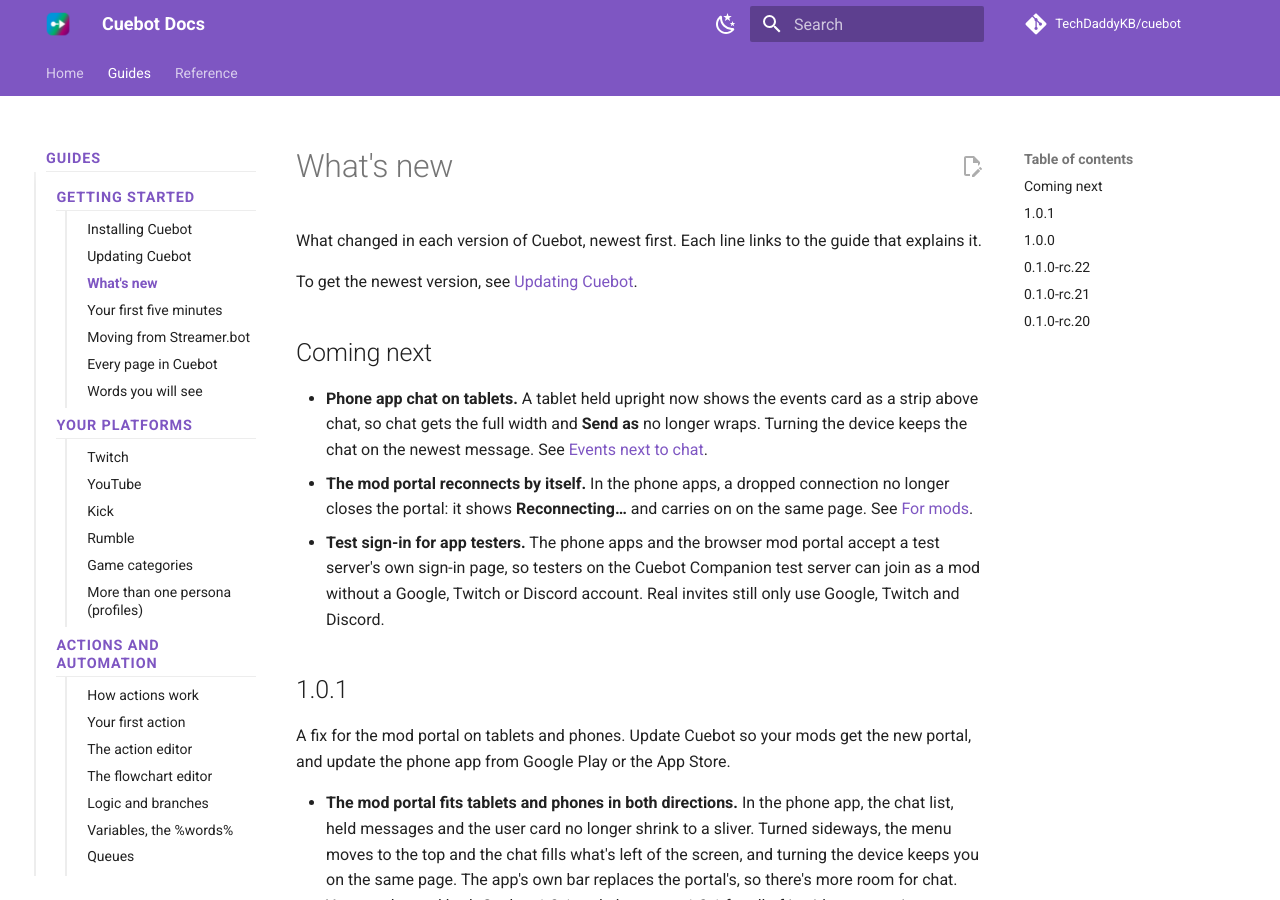
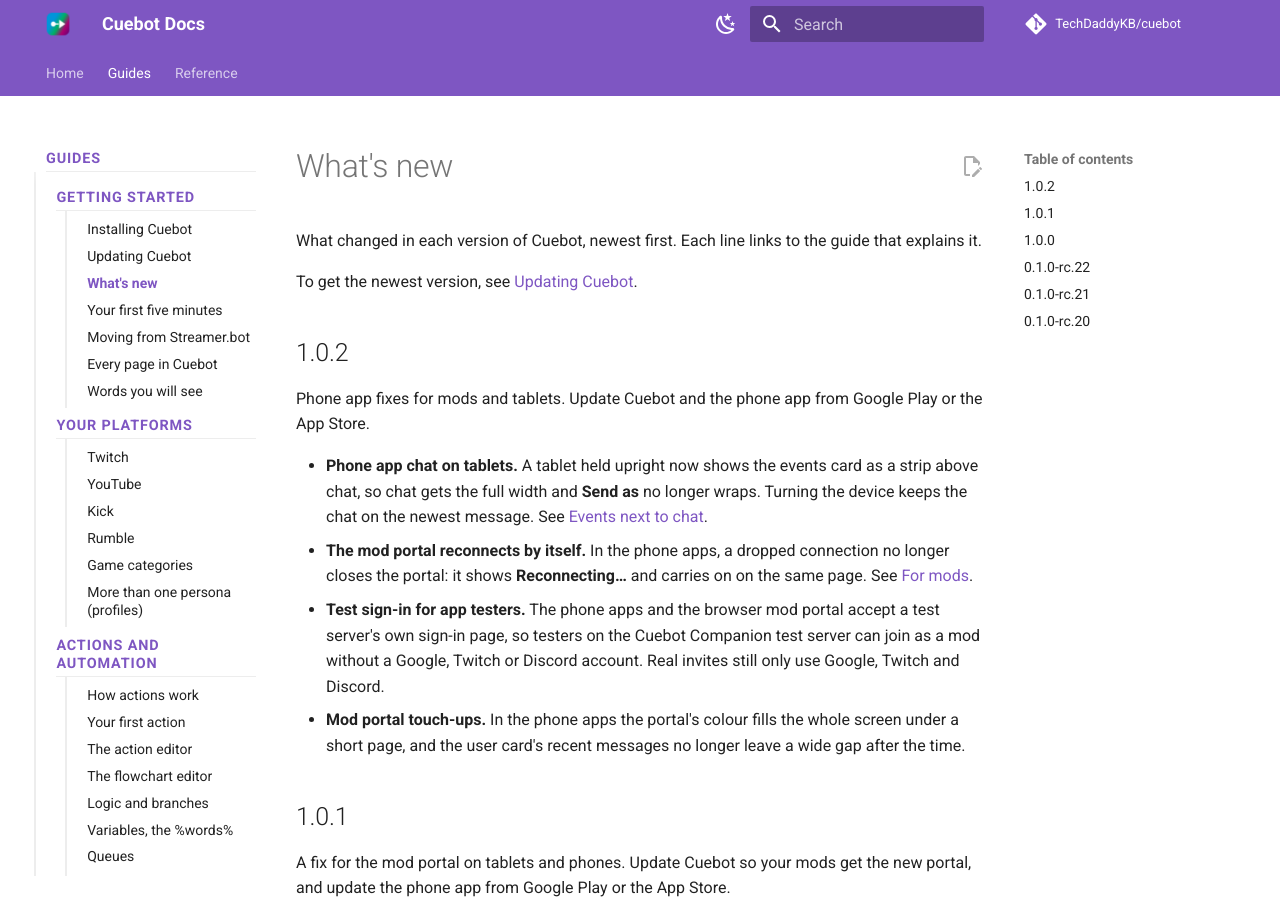
Before and after one commit to TechDaddyKB/cuebot, an MkDocs documentation site: the page built from website/docs/guides/start/whats-new.md, in a window 1280 px wide and 900 px high. Built offline with MkDocs 1.6.1 and Material for MkDocs 9.7.7, drawn with Linux system fonts in a browser that asks for light colours; comment, search, counter and statistics services are not loaded.

Commit message:
Release 1.0.2: mod portal reconnects, tablet chat, tester sign-in
- Version 1.0.2 (Directory.Build.props, iOS MARKETING_VERSION, live
  testing checklist).
- What's new: "Coming next" becomes 1.0.2 (portal auto-reconnect,
  events strip on upright tablets and chat staying on the newest line,
  test-server sign-in for testers, portal touch-ups).

Tested before the bump: Android tablet end to end (pairing, Deck,
Dashboard, Chat, Settings, mod portal with Test account sign-in, held
messages, user card, rotation, Wi-Fi drop and reconnect); iPad (portal,
Allow, leave and reopen; Chat tab layout and rotation; reconnect not
exercised). Docs screenshots still show 1.0.0; not retaken.

AI-Assisted-By: Claude
Co-Authored-By: Claude Opus 5.5 <noreply@anthropic.com>

```diff
--- a/website/docs/guides/start/whats-new.md
+++ b/website/docs/guides/start/whats-new.md
@@ -4,7 +4,9 @@ What changed in each version of Cuebot, newest first. Each line links to the gui
 
 To get the newest version, see [Updating Cuebot](updating.md).
 
-## Coming next
+## 1.0.2
+
+Phone app fixes for mods and tablets. Update Cuebot and the phone app from Google Play or the App Store.
 
 - **Phone app chat on tablets.** A tablet held upright now shows the events card as a strip above chat, so chat
   gets the full width and **Send as** no longer wraps. Turning the device keeps the chat on the newest message.
@@ -15,6 +17,8 @@ To get the newest version, see [Updating Cuebot](updating.md).
 - **Test sign-in for app testers.** The phone apps and the browser mod portal accept a test server's own sign-in
   page, so testers on the Cuebot Companion test server can join as a mod without a Google, Twitch or Discord
   account. Real invites still only use Google, Twitch and Discord.
+- **Mod portal touch-ups.** In the phone apps the portal's colour fills the whole screen under a short page, and
+  the user card's recent messages no longer leave a wide gap after the time.
 
 ## 1.0.1
 
```
Also changed, not shown: docs/LIVE_TESTING.md (+1 -1 lines), 2 other files.
